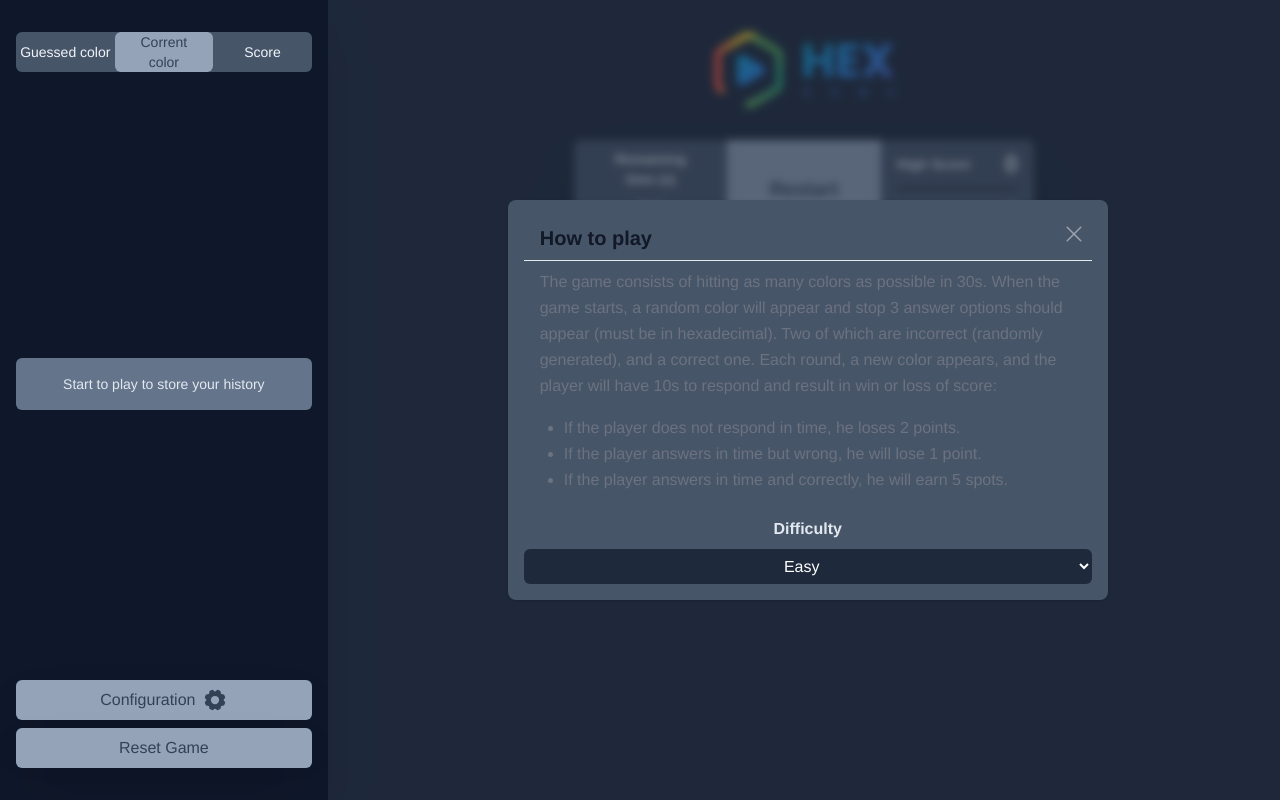
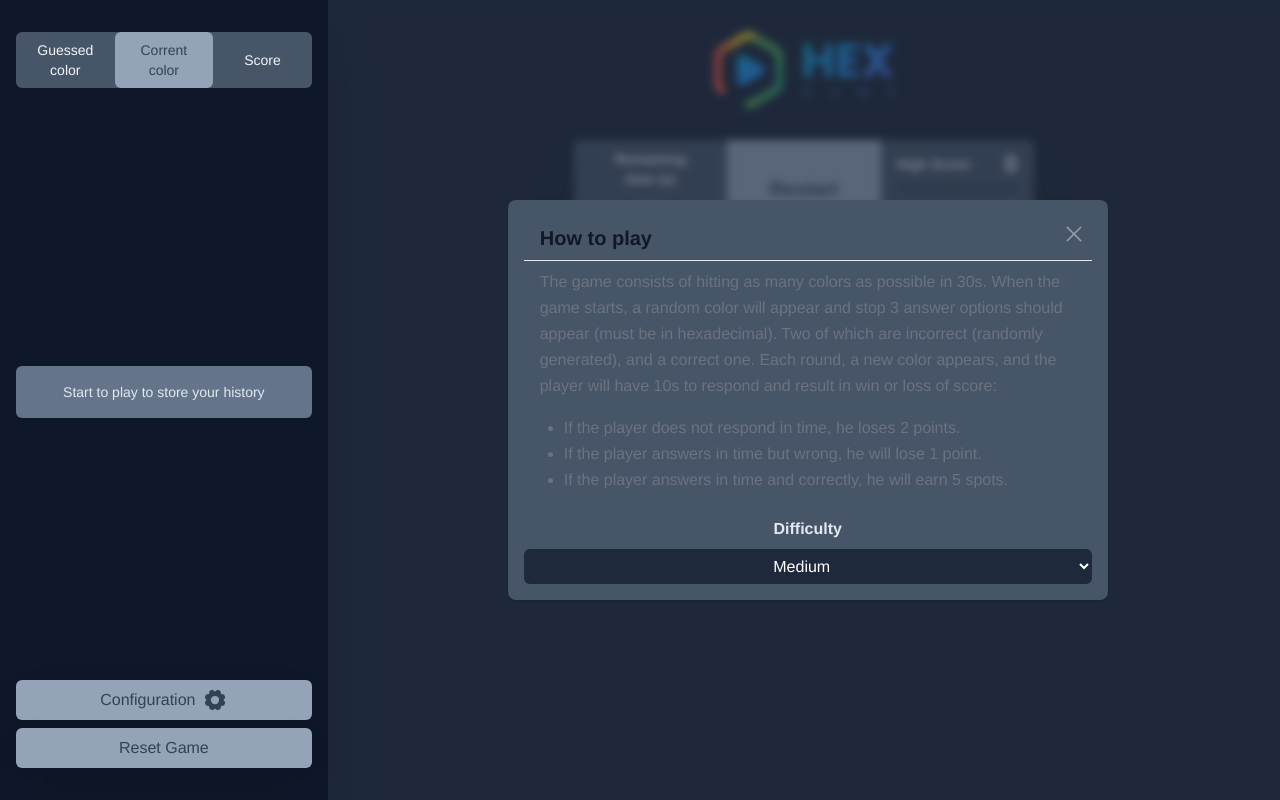
Before and after one commit to uildez/hexGame, a React (Vite) app: page / in a window 1280 px wide. Both pictures are taken after a click on the button "Configuration". Built offline with nearby package versions, Linux system fonts and the light colour scheme.

Commit message:
adding progress bar and level of difficulty

```diff
--- a/src/components/Buttons.jsx
+++ b/src/components/Buttons.jsx
@@ -3,10 +3,14 @@ import { useContext } from "react";
 import { Context } from "../contexts/Context";
 
 export const Buttons = () => {
-  const { randomColors, verifyAnswer, timeLeft } = useContext(Context);
+  const { randomColors, verifyAnswer, timeLeft, selected } =
+    useContext(Context);
 
   return (
-    <div className="grid md:grid-cols-3 grid-cols-1 gap-2 items-center justify-center md:w-2/4 w-full mt-4">
+    <>
+      <div
+        className={`grid ${selected == 2 ? "md:grid-cols-2 grid-cols-1" : "md:grid-cols-3 grid-cols-1"} gap-2 items-center justify-center md:w-2/4 w-full mt-4`}
+      >
         {randomColors.map((item, index) => {
           return (
             <button
@@ -19,5 +23,6 @@ export const Buttons = () => {
           );
         })}
       </div>
+    </>
   );
 };
--- a/src/components/Game.jsx
+++ b/src/components/Game.jsx
@@ -1,11 +1,16 @@
-import { useContext, useEffect, useState } from "react";
+import { useContext, useEffect, useRef, useState } from "react";
 import { Context } from "../contexts/Context";
 import { Play } from "phosphor-react";
 import { Buttons } from "./Buttons";
 
 export const Game = () => {
-  const { timeLeft, randomColors, start, selectedColor, setSelectedColor } =
-    useContext(Context);
+  const ref = useRef(null);
+  const { timeLeft, start, selectedColor, selected } = useContext(Context);
+
+  const width = ref.current ? ref.current.offsetWidth : 0;
+  const percent = timeLeft / 30
+
+  let progress = width * percent;
 
   return (
     <>
@@ -25,9 +30,15 @@ export const Game = () => {
         ) : (
           <>
             <div
-              className={`flex items-center justify-center md:w-2/4 w-full h-[250px] rounded-md`}
+              ref={ref}
+              className={`bar flex items-center justify-center md:w-2/4 w-full h-[250px] rounded-md relative overflow-hidden`}
               style={{ backgroundColor: `#${selectedColor}` }}
-            />
+            >
+              <div
+                style={{ width: `${progress}px` }}
+                className={`h-[10px] ${progress > 200 ? "bg-green-500" : "bg-red-500"}  w-full absolute top-0 transition-all ease-in-out`}
+              />
+            </div>
             <Buttons />
           </>
         )}
--- a/src/components/Modal.jsx
+++ b/src/components/Modal.jsx
@@ -3,7 +3,7 @@ import React, { useContext } from "react";
 import { Context } from "../contexts/Context";
 
 export const Modal = () => {
-  const { openModal, setOpenModal } = useContext(Context);
+  const { openModal, setOpenModal, options, selected, setSelected } = useContext(Context);
 
   return (
     <>
@@ -49,14 +49,22 @@ export const Modal = () => {
                   </li>
                 </ul>
               </div>
-              <p className="text-center text-slate-200 font-bold mt-4 mb-2">Difficulty</p>
-              <select className="text-center w-full px-4 py-2 bg-slate-800 hover:bg-slate-700 text-white rounded-md transition-all ease-in-out cursor-pointer">
-                <option className="px-4" selected value="coconut">
-                  Easy
-                </option>
-                <option className="px-4" value="grapefruit">Medium</option>
-                <option className="px-4" value="lime">Hard</option>
-              </select>
+              <p className="text-center text-slate-200 font-bold mt-4 mb-2">
+                Difficulty
+              </p>
+                <select
+                  className="text-center w-full px-4 py-2 bg-slate-800 hover:bg-slate-700 text-white rounded-md transition-all ease-in-out cursor-pointer"
+                  value={selected}
+                  onChange={(e) => setSelected(e.target.value)}
+                >
+                  {options.map((value) => (
+                    <option className="px-4" value={value} key={value}>
+                      {value === 2 && "Easy"}
+                      {value === 3 && "Medium"}
+                      {value === 6 && "Hard"}
+                    </option>
+                  ))}
+                </select>
             </div>
           </div>
         </>
--- a/src/components/Sidebar.jsx
+++ b/src/components/Sidebar.jsx
@@ -27,13 +27,13 @@ export const Sidebar = () => {
           className="absolute md:hidden right-4 top-12 text-slate-200 bg-slate-600 rounded-md p-1"
         />
         <div className="grid grid-cols-3 w-full justify-center items-center bg-slate-600 rounded-md md:mt-0 mt-20">
-          <p className="text-center text-slate-100 text-sm py-2">
+          <p className="text-center text-slate-100 text-sm py-2 px-4">
             Guessed color
           </p>
-          <p className="flex items-center text-center text-sm h-full px-4 bg-slate-400 text-slate-700 rounded-md">
+          <p className="flex items-center text-center text-sm h-full py-2 px-4 bg-slate-400 text-slate-700 rounded-md">
             Corrent color
           </p>
-          <p className="text-center text-slate-100 text-sm py-2">Score</p>
+          <p className="text-center text-slate-100 text-sm py-2 px-4">Score</p>
         </div>
         <div className="w-full max-h-[70%] overflow-y-auto my-4">
           {history?.length > 0 ? (
--- a/src/contexts/Context.jsx
+++ b/src/contexts/Context.jsx
@@ -9,9 +9,9 @@ export const ContextProvider = ({ children }) => {
   const [startGame, setStartGame] = useState(false);
   const [score, setScore] = useState(0);
 
-  // const [level, setLevel] = useState([{level: 3, value: "Easy"}, {level: 4, value: "Medium"},{level: 6, value: "Hard"}]);
+  const options = [2, 3, 6];
+  const [selected, setSelected] = useState(options[1]);
 
-  const [level, setLevel] = useState(3);
   const [selectedColor, setSelectedColor] = useState();
   const [highScore, setHighScore] = useLocalStorage("HIGH-SCORE", []);
   const [randomColors, setRandomColors] = useState([]);
@@ -32,15 +32,14 @@ export const ContextProvider = ({ children }) => {
   }
 
   useEffect(() => {
-    if(randomColors.length < level ) {
+    if(randomColors.length < selected ) {
       setRandomColors((prev) => [...prev, getRandomHex()])
     }
-    else if(randomColors.length = level ){
+    else if(randomColors.length = selected ){
       const randomIndex = Math.floor(Math.random() * randomColors.length)
       setSelectedColor(randomColors[randomIndex])
     }
-  }, [randomColors.length])
-
+  }, [randomColors.length, selected])
 
   // Set Timer
   useEffect(() => {
@@ -144,7 +143,10 @@ export const ContextProvider = ({ children }) => {
         toggleMenu,
         setToggleMenu,
         openModal,
-        setOpenModal
+        setOpenModal,
+        options,
+        selected,
+        setSelected
       }}
     >
       {children}
```
Lines whose indentation alone changed are shown as unchanged.
